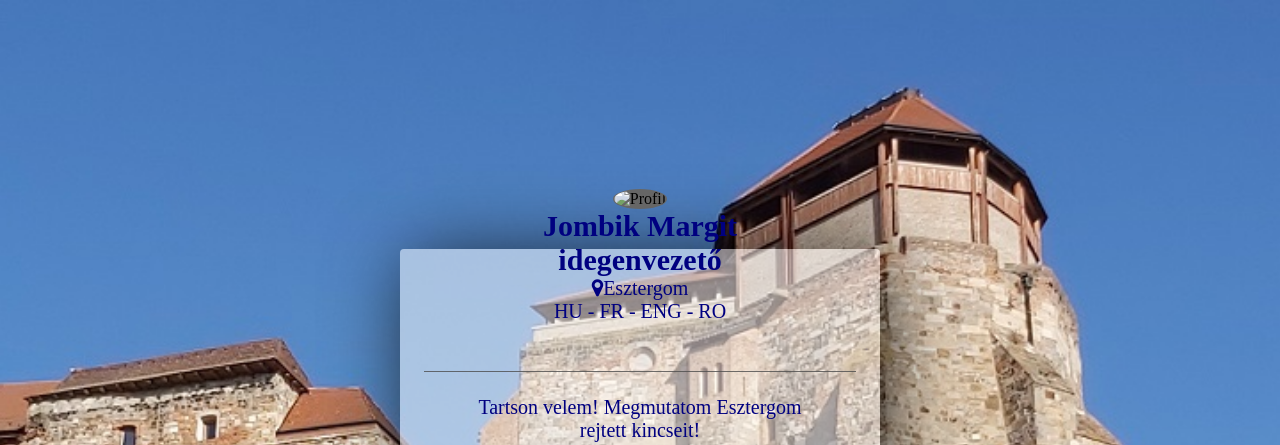
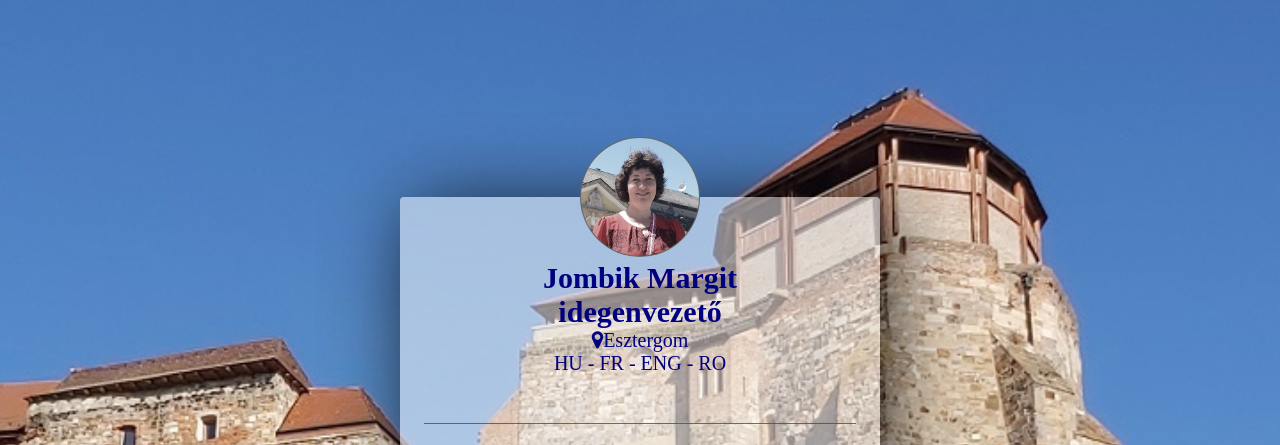
Before and after one commit to JombikMargo/jm-nevjegy, a plain HTML site: page index.html in a window 1280 px wide. Shown: the top 445 px of the page. Drawn offline with Linux system fonts and the light colour scheme; files whose address does not match are found by name.

Commit message:
Update index.html

```diff
--- a/index.html
+++ b/index.html
@@ -12,7 +12,7 @@
   <div class="profile-card">
 
     <div class="head">
-      <div class="profile-image"><img src="assets/margo.jpg" alt="Profil"></div>
+      <div class="profile-image"><img src="margo.jpg" alt="Profil"></div>
       <div class="name-headline">
         <h1>Jombik Margit</h1>
         <h2>idegenvezető</h2>
```
